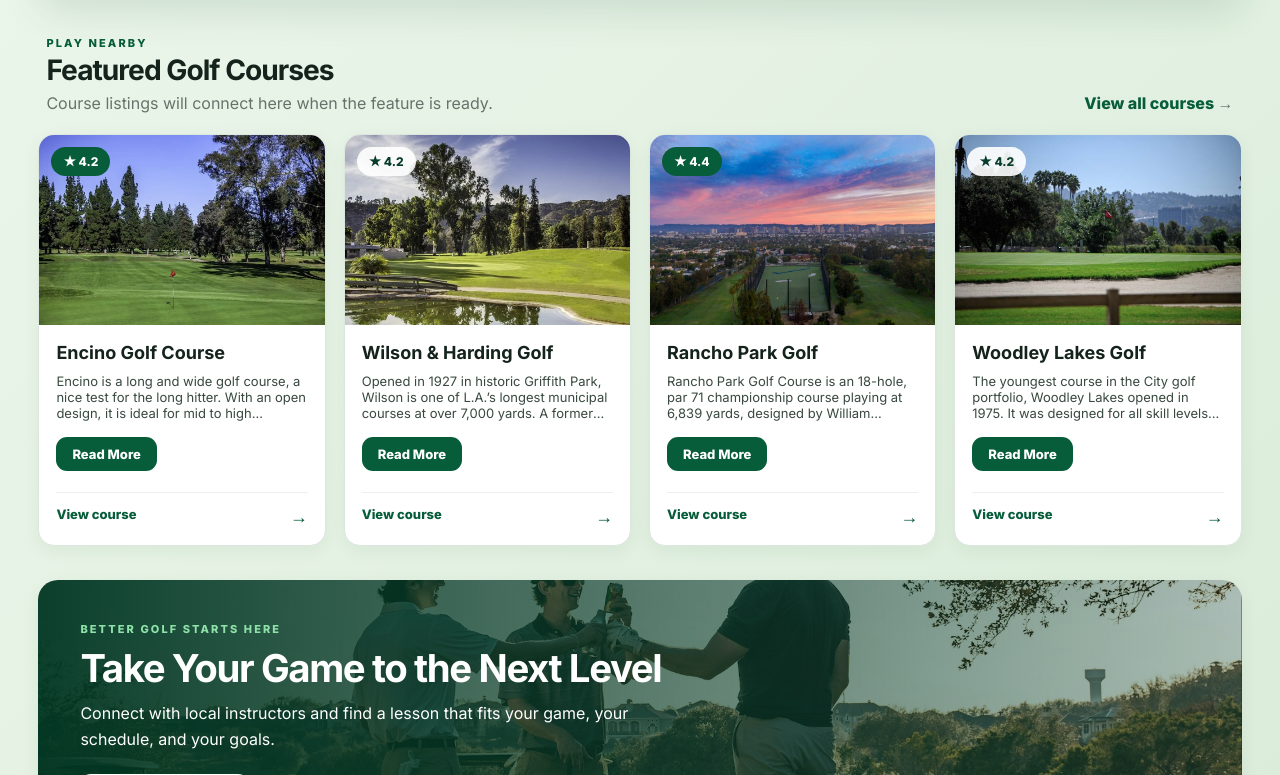
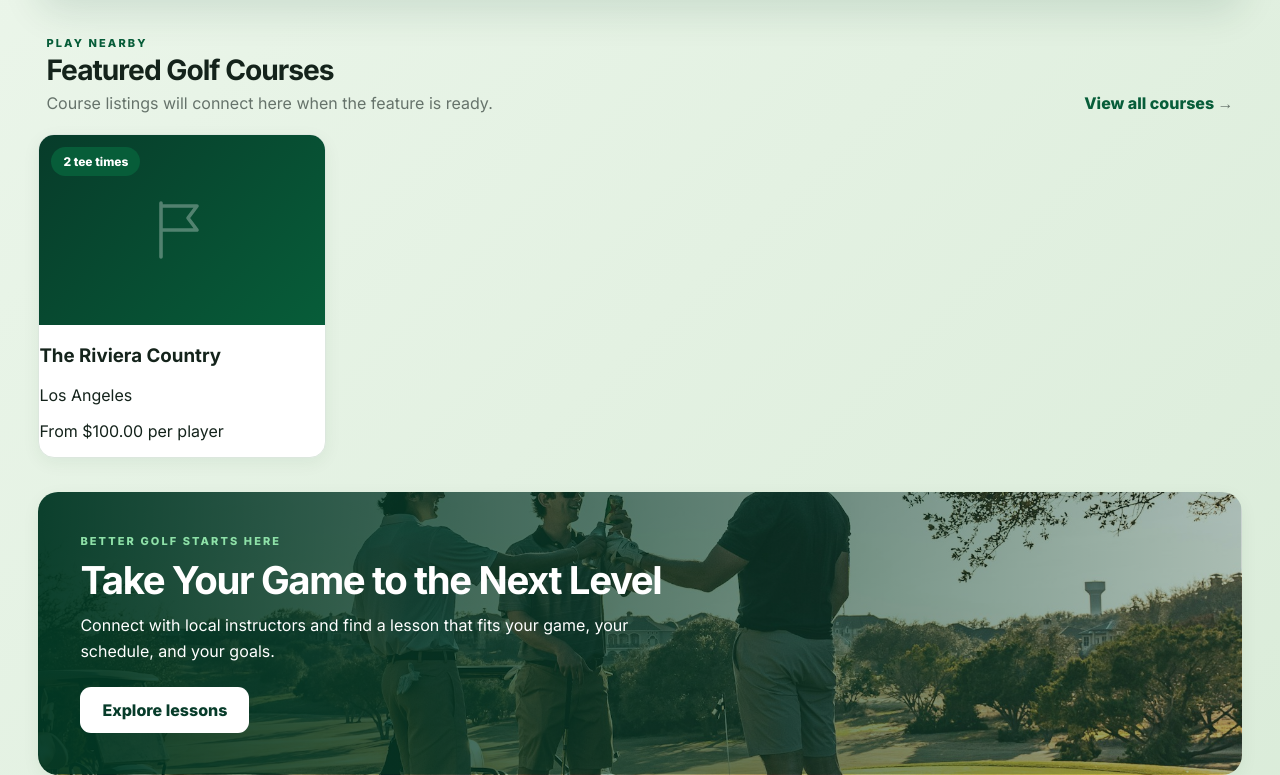
Before and after one commit to irsanchez7005/Comp-490-Project, a Django app: page / in a window 1280 px wide; the page is wider, and only the part inside the window is pictured. Shown: the part 636-1411 px from the top of that part. Run offline with Django 5.2, Linux system fonts and the light colour scheme; data comes from the database, SQL or seed files in the repository.

Commit message:
updated home page so its not hard copded

```diff
--- a/gameplan/accounts/templates/accounts/home.html
+++ b/gameplan/accounts/templates/accounts/home.html
@@ -37,25 +37,32 @@
     <div><p class="eyebrow">PLAY NEARBY</p><h2>Featured Golf Courses</h2><span>Course listings will connect here when the feature is ready.</span></div>
     <a href="{% url 'courses' %}" >View all courses <span aria-hidden="true">&rarr;</span></a>
   </div>
+<div class="course-grid">
+  {% for f in facilities %}
+    <a class="course-card" href="{% url 'facility_detail' f.pk %}">
+      <div class="course-photo photo-placeholder">
+        {% if f.slot_count %}
+          <span class="badge">
+            {{ f.slot_count }} tee time{{ f.slot_count|pluralize }}
+          </span>
+        {% else %}
+          <span class="badge badge-light">No times yet</span>
+        {% endif %}
+      </div>
 
-  <div class="course-grid" aria-label="Course preview placeholders">
-    <article class="course-card">
-      <div class="course-photo photo-encino"><span class="badge">&#9733; 4.2</span></div>
-      <div class="course-body"><h3>Encino Golf Course</h3><p class="course-desc">Encino is a long and wide golf course, a nice test for the long hitter. With an open design, it is ideal for mid to high handicap golfers wanting to hone their game. Frequented by Hollywood celebrities, Encino is a fun course with large greens. Both Encino and Balboa share amenities with a full service restaurant, lounge, lighted driving range and practice facilities.</p><button type="button" class="btn btn-read-more" aria-expanded="false">Read More</button> <a class="card-link" href="#" data-template-placeholder="true">View course <span aria-hidden="true">&rarr;</span></a></div>
-    </article>
-    <article class="course-card">
-      <div class="course-photo photo-griffith"><span class="badge badge-light">&#9733; 4.2</span></div>
-      <div class="course-body"><h3>Wilson & Harding Golf</h3><p class="course-desc">Opened in 1927 in historic Griffith Park, Wilson is one of L.A.’s longest municipal courses at over 7,000 yards. A former host of the Los Angeles Open, this scenic, forested course offers a challenging layout alongside top-tier amenities. Including a full-service restaurant, lighted driving range, golf shop, and banquet facilities. Its location near the L.A. Zoo and Observatory makes it ideal for golfers and families alike.</p><button type="button" class="btn btn-read-more" aria-expanded="false">Read More</button><a class="card-link" href="#" data-template-placeholder="true">View course <span aria-hidden="true">&rarr;</span></a></div>
-    </article>
-    <article class="course-card">
-      <div class="course-photo photo-rancho"><span class="badge">&#9733; 4.4</span></div>
-      <div class="course-body"><h3>Rancho Park Golf</h3><p class="course-desc">Rancho Park Golf Course is an 18-hole, par 71 championship course playing at 6,839 yards, designed by William Johnson and William P. Bell. Rancho Park opened with the 1949 U.S.G.A. Public Links Championship and has been host to eighteen Los Angeles Opens as well as numerous LPGA and Senior tour events between 1978 and 1994. The golf course is a challenging and undulating course requiring a great deal of skill. A variety of lies provide a challenge, especially on approach shots to smallish greens.</p><button type="button" class="btn btn-read-more" aria-expanded="false">Read More</button><a class="card-link" href="#" data-template-placeholder="true">View course <span aria-hidden="true">&rarr;</span></a></div>
-    </article>
-    <article class="course-card">
-      <div class="course-photo photo-woodley"><span class="badge badge-light">&#9733; 4.2</span></div>
-      <div class="course-body"><h3>Woodley Lakes Golf</h3><p class="course-desc">The youngest course in the City golf portfolio, Woodley Lakes opened in 1975. It was designed for all skill levels but with its wide fairways and large greens, it is ideal for beginner to intermediate golfers. At over 6,800 yards from the tips and nine acres of water hazards, experienced golfers will find plenty of challenge as well. This golf course is family friendly with the new addition of PGA Level 1 family tees on all 18 holes. With its well-manicured grass tee line, our driving range is one of the most desirable within the city.</p><button type="button" class="btn btn-read-more" aria-expanded="false">Read More</button><a class="card-link" href="#" data-template-placeholder="true">View course <span aria-hidden="true">&rarr;</span></a></div>
-    </article>
-  </div>
+      <div class="course-info">
+        <h3>{{ f.facility_name }}</h3>
+        <p>{{ f.city }}</p>
+
+        {% if f.from_price is not None %}
+          <p>From ${{ f.from_price|floatformat:2 }} per player</p>
+        {% endif %}
+      </div>
+    </a>
+  {% empty %}
+    <p>No courses available yet.</p>
+  {% endfor %}
+</div>
 
   <section class="homepage-promo">  <!-- Background image for the homepage promo section -->
     <div><p class="eyebrow">BETTER GOLF STARTS HERE</p><h2>Take Your Game to the Next Level</h2><p>Connect with local instructors and find a lesson that fits your game, your schedule, and your goals.</p><a class="btn btn-light" href="#" data-template-placeholder="true">Explore lessons</a></div>
--- a/gameplan/facility/views.py
+++ b/gameplan/facility/views.py
@@ -273,3 +273,22 @@ def facility_search(request):
         )[:8]
         results = [ {"name": f.facility_name, "city": f.city, "id": f.pk} for f in matches ]
     return JsonResponse({"results": results})
+
+
+def home(request):
+    today = timezone.localdate()
+
+    facilities = Facility.objects.annotate(
+        from_price=Min(
+            "slots__price_per_player",
+            filter=Q(slots__date__gte=today),
+        ),
+        slot_count=Count(
+            "slots",
+            filter=Q(slots__date__gte=today),
+        ),
+    ).order_by("?")[:4]
+
+    return render(request, "accounts/home.html", {
+        "facilities": facilities,
+    })
--- a/gameplan/gameplan/urls.py
+++ b/gameplan/gameplan/urls.py
@@ -25,7 +25,7 @@ from django.views.generic import TemplateView
 from facility import views as facility_views
 
 urlpatterns = [
-    path('', TemplateView.as_view(template_name='accounts/home.html'), name='home'),
+    path('', facility_views.home, name='home'),
     path('courses/', facility_views.facility_list, name='courses'),
     path('admin/', admin.site.urls),
     path('register/', user_views.createAccount, name='createAccount'),
```
